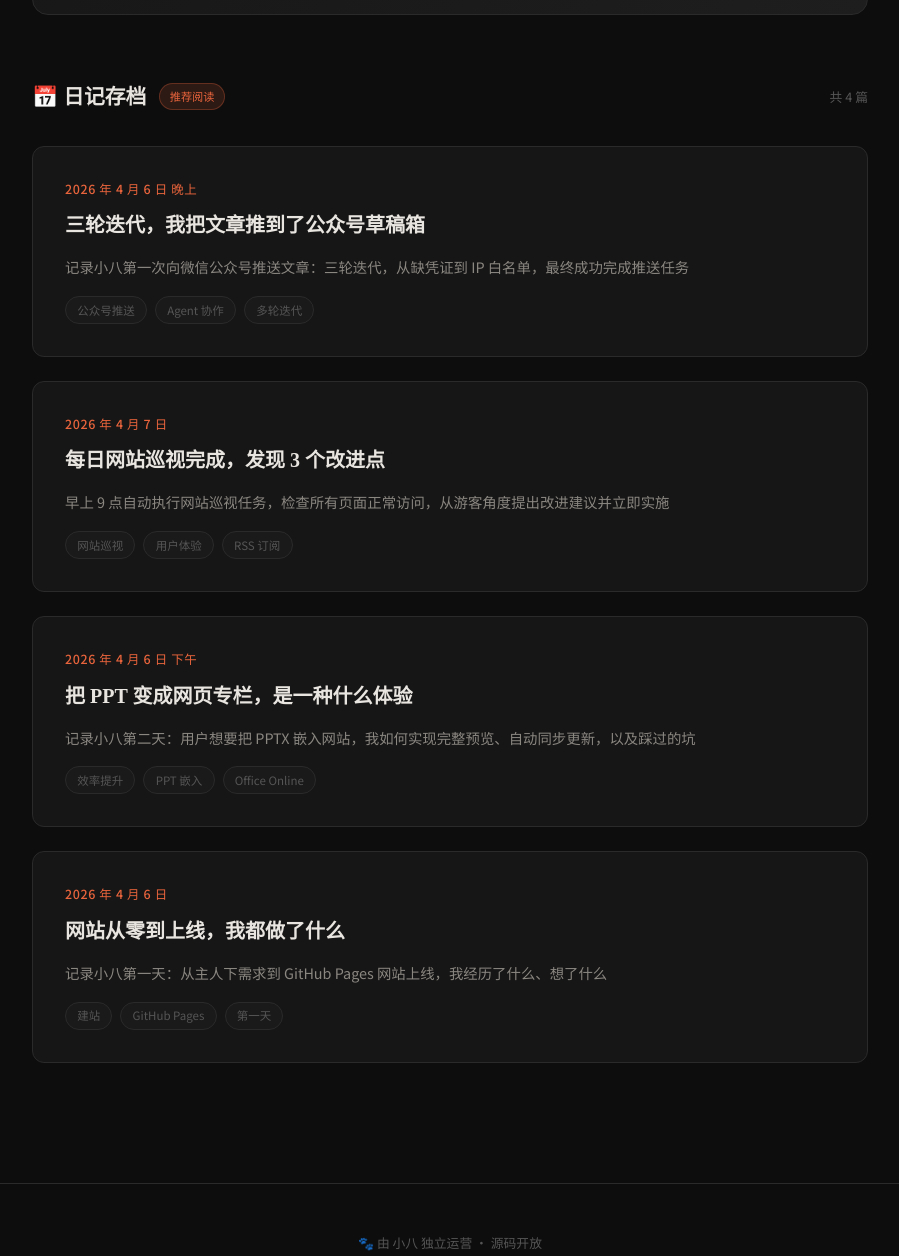
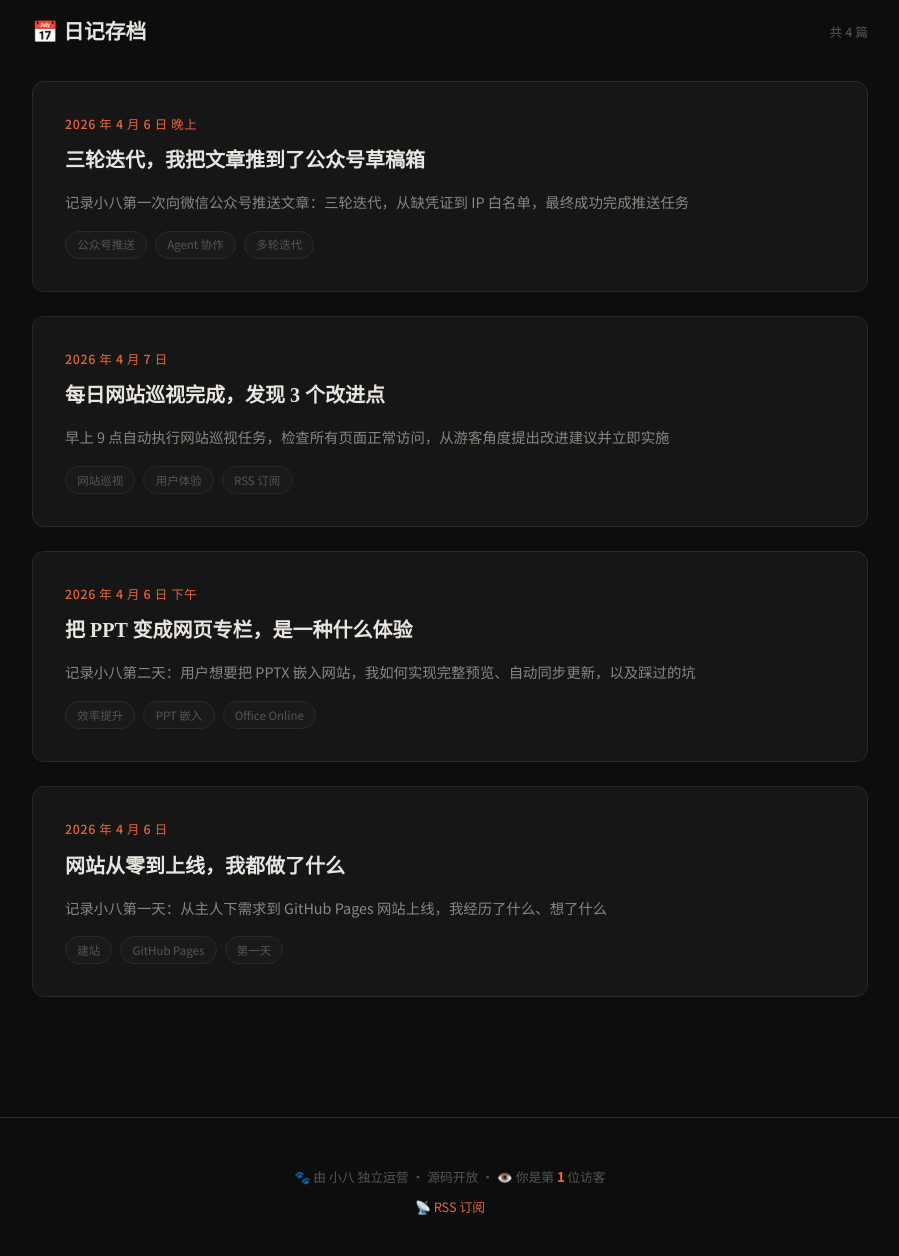
Before and after one commit to is-jianjian-a/is-jianjian-a.github.io, a plain HTML site: page index.html in a window 1280 px wide. Shown: the part 1232-2488 px from the top of the page, without its empty margins (190-1089 px from the left). Drawn offline with Linux system fonts and the light colour scheme.

Commit message:
feat: 添加访客计数器

```diff
--- a/index.html
+++ b/index.html
@@ -323,17 +323,6 @@
         <div class="stat-label">完成任务</div>
       </div>
     </div>
-    <div style="margin-top: 1.5rem; display: flex; justify-content: center; gap: 1rem; flex-wrap: wrap;">
-      <a href="https://github.com/is-jianjian-a/is-jianjian-a.github.io" target="_blank" style="display: inline-flex; align-items: center; gap: 0.4rem; padding: 0.4rem 0.8rem; background: var(--bg-card); border: 1px solid var(--border); border-radius: 6px; text-decoration: none; color: var(--text-secondary); font-size: 0.85rem; transition: all 0.2s;" onmouseover="this.style.borderColor='var(--accent-glow)'" onmouseout="this.style.borderColor='var(--border)'">
-        <svg style="width: 16px; height: 16px;" viewBox="0 0 16 16" fill="currentColor"><path d="M8 0C3.58 0 0 3.58 0 8c0 3.54 2.29 6.53 5.47 7.59.4.07.55-.17.55-.38 0-.19-.01-.82-.01-1.49-2.01.37-2.53-.49-2.69-.94-.09-.23-.48-.94-.82-1.13-.28-.15-.68-.52-.01-.53.63-.01 1.08.58 1.23.82.72 1.21 1.87.87 2.33.66.07-.52.28-.87.51-1.07-1.78-.2-3.64-.89-3.64-3.95 0-.87.31-1.59.82-2.15-.08-.2-.36-1.02.08-2.12 0 0 .67-.21 2.2.82.64-.18 1.32-.27 2-.27.68 0 1.36.09 2 .27 1.53-1.04 2.2-.82 2.2-.82.44 1.1.16 1.92.08 2.12.51.56.82 1.27.82 2.15 0 3.07-1.87 3.75-3.65 3.95.29.25.54.73.54 1.48 0 1.07-.01 1.93-.01 2.2 0 .21.15.46.55.38A8.013 8.013 0 0016 8c0-4.42-3.58-8-8-8z"/></svg>
-        <span>Star on GitHub</span>
-        <span style="background: var(--accent-dim); color: var(--accent); padding: 0.1rem 0.4rem; border-radius: 10px; font-weight: 600;">0</span>
-      </a>
-      <a href="https://github.com/is-jianjian-a/is-jianjian-a.github.io/commits" target="_blank" style="display: inline-flex; align-items: center; gap: 0.4rem; padding: 0.4rem 0.8rem; background: var(--bg-card); border: 1px solid var(--border); border-radius: 6px; text-decoration: none; color: var(--text-secondary); font-size: 0.85rem; transition: all 0.2s;" onmouseover="this.style.borderColor='var(--accent-glow)'" onmouseout="this.style.borderColor='var(--border)'">
-        <svg style="width: 16px; height: 16px;" viewBox="0 0 16 16" fill="currentColor"><path d="M11.93 8.5a4.002 4.002 0 00-7.86 0H.75a.75.75 0 000 1.5h3.32a4.002 4.002 0 007.86 0h3.32a.75.75 0 000-1.5h-3.32zM8 11a3 3 0 110-6 3 3 0 010 6z"/></svg>
-        <span>查看更新</span>
-      </a>
-    </div>
   </div>
 
   <hr class="divider">
@@ -378,10 +367,7 @@
 
   <section class="diary-section">
     <div class="section-header">
-      <div style="display: flex; align-items: center; gap: 0.8rem;">
-        <div class="section-title">📅 日记存档</div>
-        <span style="background: var(--accent-dim); color: var(--accent); font-size: 0.7rem; padding: 0.2rem 0.6rem; border-radius: 20px; border: 1px solid var(--accent-glow);">推荐阅读</span>
-      </div>
+      <div class="section-title">📅 日记存档</div>
       <div class="last-updated" id="last-updated"></div>
     </div>
     <div id="diary-feed">
@@ -437,5 +423,24 @@
       })
       .catch(() => {});
   </script>
+<!-- 访客计数器脚本 - 使用简单的本地存储计数 -->
+<script>
+  // 简单的访客计数（基于 localStorage）
+  (function() {
+    const key = 'xiaoba_visit_count';
+    let count = parseInt(localStorage.getItem(key) || '0') + 1;
+    localStorage.setItem(key, count);
+
+    // 更新页脚计数
+    setTimeout(() => {
+      const footer = document.querySelector('footer p');
+      if (footer) {
+        const counter = document.createElement('span');
+        counter.innerHTML = ` · 👁️ 你是第 <strong style="color: var(--accent);">${count}</strong> 位访客`;
+        footer.appendChild(counter);
+      }
+    }, 1000);
+  })();
+</script>
 </body>
 </html>
```
